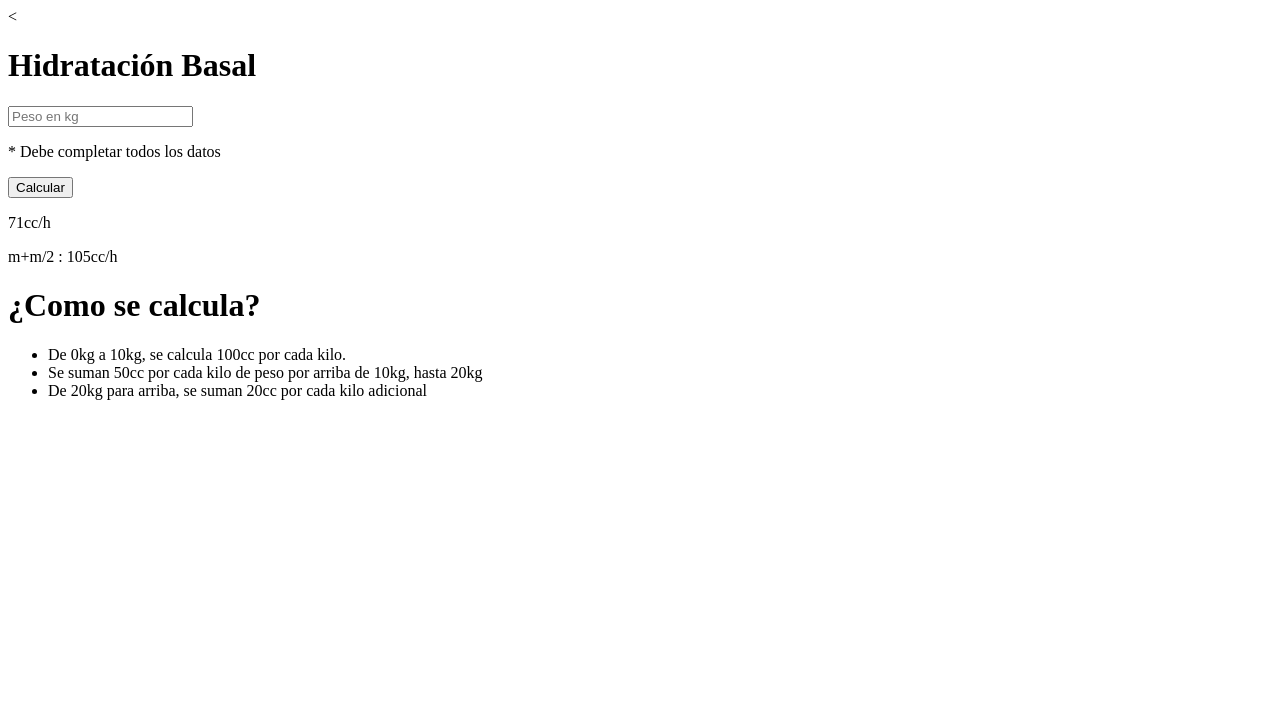
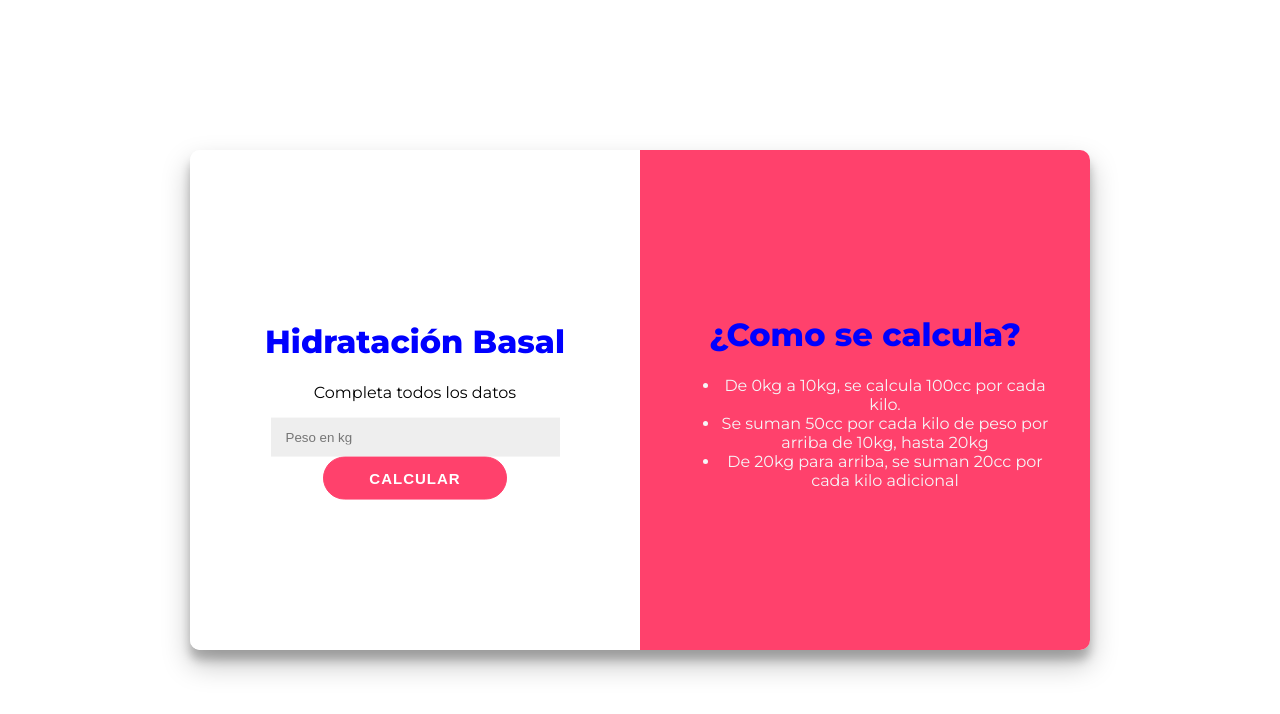
Before and after one commit to alexissosa-23/calculadora-basal, a plain HTML site: page index.html in a window 1280 px wide. Drawn offline with Linux system fonts and the light colour scheme.

Commit message:
modificaciones en el esqueleto y aplicacion de css

```diff
--- a/index.html
+++ b/index.html
@@ -1,20 +1,24 @@
 <!DOCTYPE html>
 <html>
     <head>
-        <title>Calculadora de hidratación</title>
+        <link rel="stylesheet" href="./style.css">
+        <script src="script.js" defer></script>
     </head>
     <body>
-        <div>
-            <<div>
+        <div id="contenedor">
+            <div id="calculadora">
+                <div class="contenido">
                     <h1>Hidratación Basal</h1>
-                <input type="number" placeholder="Peso en kg" />
-                <p>* Debe completar todos los datos</p>
-                <button>Calcular</button>
-                <p>71cc/h</p>
-                <p>m+m/2 : 105cc/h</p>
+                    <p class="item">Completa todos los datos</p>
+                    <input class="item" id="peso" type="number" placeholder="Peso en kg" />
+                    <p class="item" id="error">* Debe completar todos los datos</p>
+                    <button class="item" id="calcular">Calcular</button>
+                    <p class="item resultado" id="flu">71cc/h</p>
+                    <p class="item resultado" id="man">m+m/2 : 105cc/h</p>
                 </div>
             </div>
-            <div>
+            <div id="detalle">
+                <div class="contenido">
                     <h1>¿Como se calcula?</h1>
                     <ul>
                         <li>De 0kg a 10kg, se calcula 100cc por cada kilo.</li>
@@ -23,5 +27,6 @@
                     </ul>
                 </div>
             </div>
+        </div>
     </body>
 </html>
--- /dev/null
+++ b/style.css
@@ -0,0 +1,82 @@
+@import url('https://fonts.googleapis.com/css?family=Montserrat:400,800');
+
+body{
+    font-family: 'Montserrat', sans-serif;
+}
+h1 {
+    color: blue;
+  }
+#contenedor{
+    width: 900px;
+    height: 500px;
+    text-align: center;
+    /* Estas 3 lineas se encargan de centrar el div vertical y horizontalmente */
+    position: absolute;
+    inset: 0;
+    margin: auto;
+    border-radius: 10px;
+    overflow: hidden;
+    box-shadow: 0 14px 28px rgba(0,0,0,0.25),
+      0 10px 10px rgba(0,0,0,0.22);
+}
+#calculadora{
+    background: white;
+    /* Con estas 3 lineas vamos a hacer que los divs queden lado a lado */
+    width: 50%;
+    height: 100%;
+    float: left;
+}
+
+#detalle{
+    background: #FF416C;
+    /* Con estas 3 lineas vamos a hacer que los divs queden lado a lado */
+    width: 50%;
+    height: 100%;
+    float: left;
+    color: #f6f5f7;
+}
+.contenido{
+    /* Estas tres lineas van a centrar el contenido verticalmente dentro de cada div */
+    position: relative;
+    top: 50%;
+    transform: translateY(-50%);
+    overflow: hidden;
+    padding: 40px;
+}
+
+input {
+	width: 70%;
+    padding: 12px 15px;
+    border: none;
+    background-color: #eee;
+}
+
+button {
+  font-size: 15px;
+	font-weight: bold;
+	padding: 12px 45px;
+	border-radius: 30px;
+	background-color: #FF416C;
+	border: 1px solid #FF416C;
+	color: #FFFFFF;
+	text-transform: uppercase;
+	letter-spacing: 1px;
+	transition: transform 20ms ease-in;
+}
+
+button:active {
+	transform: scale(0.95);
+}
+#error{
+    color: red;
+    font-weight: bold;
+    display: none;
+}
+
+.resultado{
+    color: #0A81D1;
+    font-weight: bold;
+    font-size: 25px;
+    margin-bottom: 5px;
+    display: none;
+}
```
Lines whose indentation alone changed are shown as unchanged.
